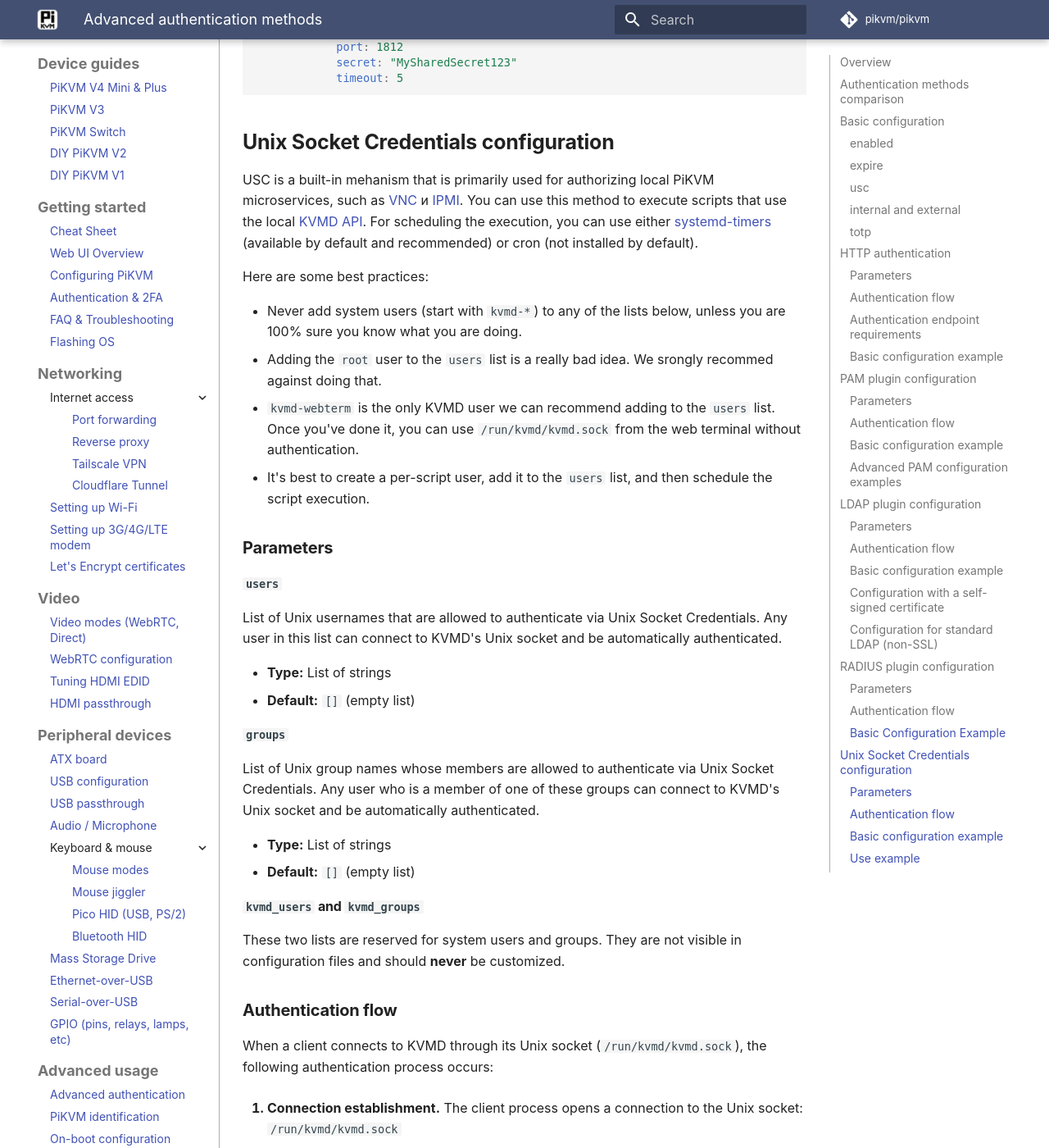
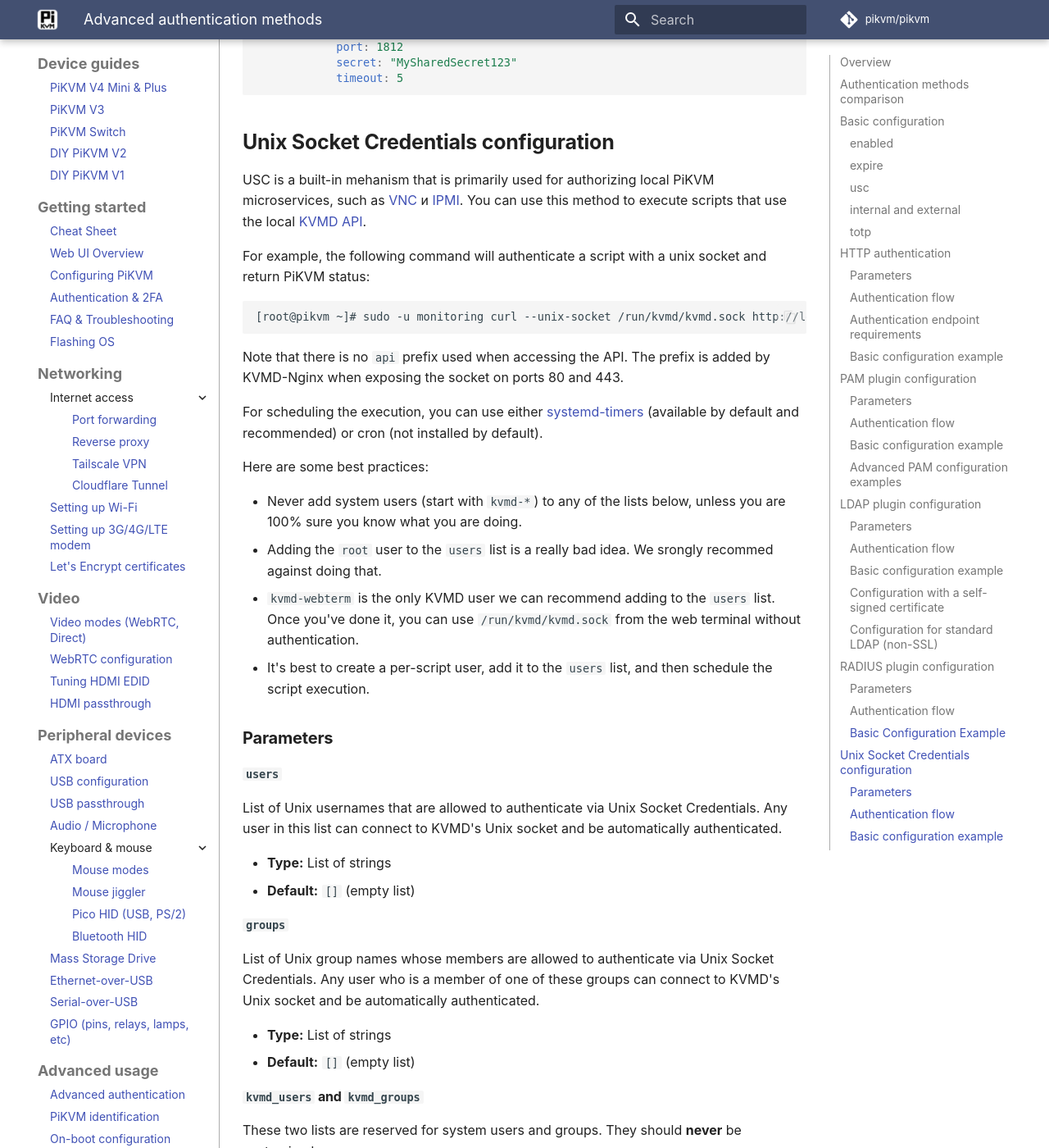
Before and after one commit to pikvm/pikvm, an MkDocs documentation site: the page built from docs/auth_advanced.md, in a window 1280 px wide and 1400 px high, scrolled down 16147 px. Shown: the whole window at 82% size. Built offline with MkDocs 1.6.1 and Material for MkDocs 9.7.7, drawn with Linux system fonts in a browser that asks for light colours; some web fonts are replaced; comment, search, counter and statistics services are not loaded; some of the changed text lies outside the part shown.

Commit message:
A few more fixes

````diff
--- a/docs/auth_advanced.md
+++ b/docs/auth_advanced.md
@@ -475,7 +475,7 @@
 kvmd:
     auth:
         internal:
-            type: ldap:
+            type: ldap
             url: ldap://ldap.example.com:389
             verify: true
             base: DC=example,DC=com
@@ -580,7 +580,17 @@
 
 ## Unix Socket Credentials configuration
 
-USC is a built-in mehanism that is primarily used for authorizing local PiKVM microservices, such as [VNC](vnc.md) и [IPMI](ipmi.md). You can use this method to execute scripts that use the local [KVMD API](api.md). For scheduling the execution, you can use either [systemd-timers](https://wiki.archlinux.org/title/Systemd/Timers) (available by default and recommended) or cron (not installed by default).
+USC is a built-in mehanism that is primarily used for authorizing local PiKVM microservices, such as [VNC](vnc.md) и [IPMI](ipmi.md). You can use this method to execute scripts that use the local [KVMD API](api.md).
+
+For example, the following command will authenticate a script with a unix socket and return PiKVM status:
+
+```
+[root@pikvm ~]# sudo -u monitoring curl --unix-socket /run/kvmd/kvmd.sock http://localhost/info
+```
+
+Note that there is no `api` prefix used when accessing the API. The prefix is added by KVMD-Nginx when exposing the socket on ports 80 and 443.
+
+For scheduling the execution, you can use either [systemd-timers](https://wiki.archlinux.org/title/Systemd/Timers) (available by default and recommended) or cron (not installed by default).
 
 Here are some best practices:
 
@@ -607,7 +617,7 @@
 
 #### `kvmd_users` and `kvmd_groups`
 
-These two lists are reserved for system users and groups. They are not visible in configuration files and should **never** be customized.
+These two lists are reserved for system users and groups. They should **never** be customized.
 
 ### Authentication flow
 
````
Also changed, not shown: other parts of docs/auth_advanced.md (+1 -6 lines).
